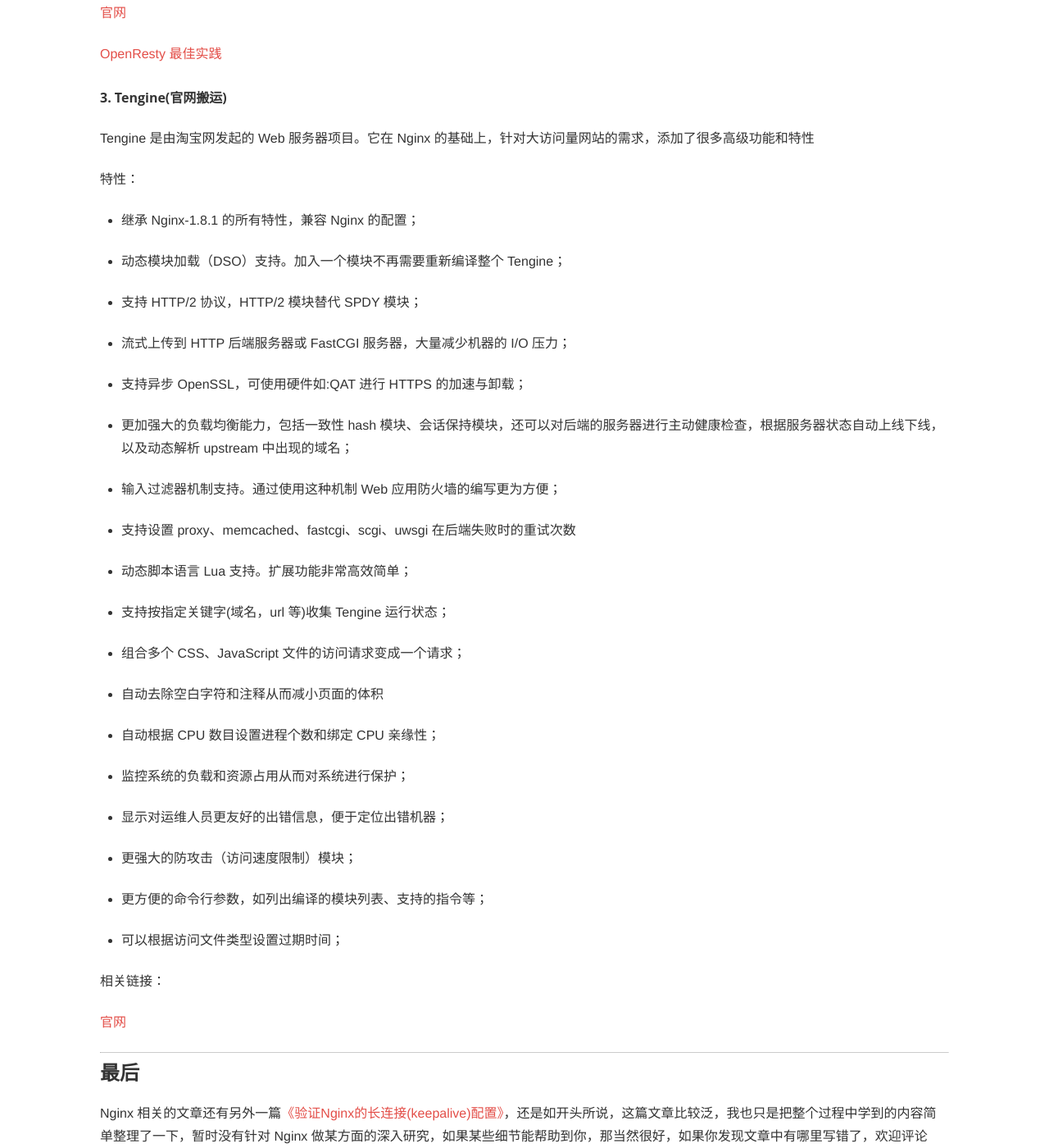
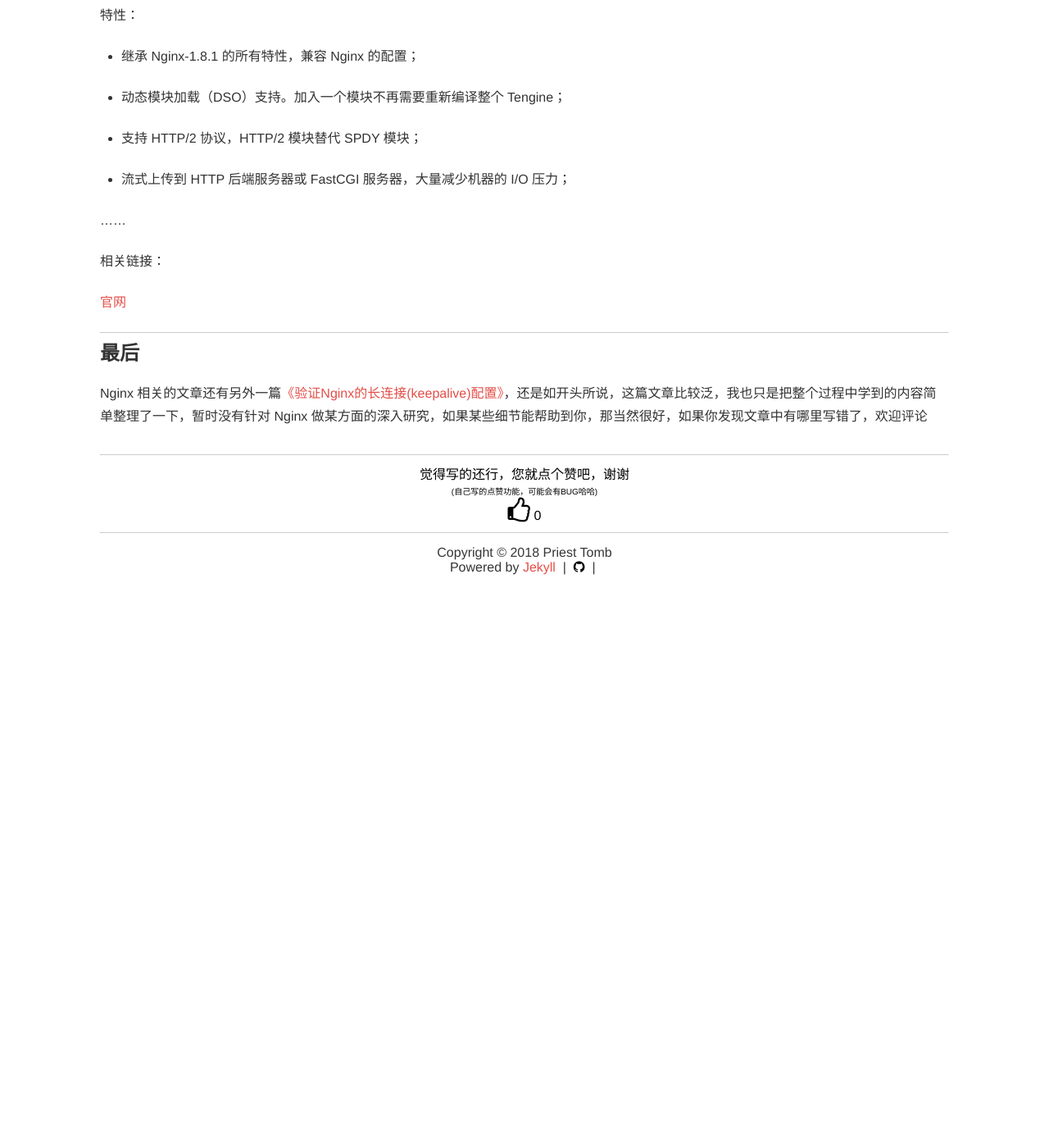
Before and after one commit to PriestTomb/PriestTomb.github.io, a Jekyll site: the page built from _posts/2018-11-12-Nginx学习总结.md, in a window 1280 px wide and 1400 px high, scrolled down 13108 px. Shown: the whole window at 82% size. Built offline with Jekyll 4.4.1, drawn with Linux system fonts in a browser that asks for light colours; nearby versions of some CDN libraries; comment, search, counter and statistics services are not loaded; after the commit the page ends 13819 px from its top, so only the background shows below that; some of the changed text lies outside the part shown.

Commit message:
删除过长的Tengine、OpenResty介绍，文章外链修正
url外链中有括号，如果用%28、%29代替，gitalk会生成新的issue

现在改用链接声明定义的方式定义外链

```diff
--- a/_posts/2018-11-12-Nginx学习总结.md
+++ b/_posts/2018-11-12-Nginx学习总结.md
@@ -526,15 +526,7 @@
 
 * 比较随意的控制应答头（通过 Lua）
 
-* 从外部存储中获取后端信息，并用这些信息来实时选择哪一个后端来完成业务访问
-
-* 在内容 handler 中随意编写复杂的 web 应用，同步编写异步访问后端数据库和其他存储
-
-* 在 rewrite 阶段，通过 Lua 完成非常复杂的处理
-
-* 在 Nginx 子查询、location 调用中，通过 Lua 实现高级缓存机制
-
-* 对外暴露强劲的 Lua 语言，允许使用各种 Nginx 模块，自由拼合没有任何限制
+......
 
 相关链接：
 
@@ -556,33 +548,7 @@
 
 * 流式上传到 HTTP 后端服务器或 FastCGI 服务器，大量减少机器的 I/O 压力；
 
-* 支持异步 OpenSSL，可使用硬件如:QAT 进行 HTTPS 的加速与卸载；
-
-* 更加强大的负载均衡能力，包括一致性 hash 模块、会话保持模块，还可以对后端的服务器进行主动健康检查，根据服务器状态自动上线下线，以及动态解析 upstream 中出现的域名；
-
-* 输入过滤器机制支持。通过使用这种机制 Web 应用防火墙的编写更为方便；
-
-* 支持设置 proxy、memcached、fastcgi、scgi、uwsgi 在后端失败时的重试次数
-
-* 动态脚本语言 Lua 支持。扩展功能非常高效简单；
-
-* 支持按指定关键字(域名，url 等)收集 Tengine 运行状态；
-
-* 组合多个 CSS、JavaScript 文件的访问请求变成一个请求；
-
-* 自动去除空白字符和注释从而减小页面的体积
-
-* 自动根据 CPU 数目设置进程个数和绑定 CPU 亲缘性；
-
-* 监控系统的负载和资源占用从而对系统进行保护；
-
-* 显示对运维人员更友好的出错信息，便于定位出错机器；
-
-* 更强大的防攻击（访问速度限制）模块；
-
-* 更方便的命令行参数，如列出编译的模块列表、支持的指令等；
-
-* 可以根据访问文件类型设置过期时间；
+......
 
 相关链接：
 
```
Also changed, not shown: other parts of _posts/2018-11-12-Nginx学习总结.md (+3 -1 lines).
